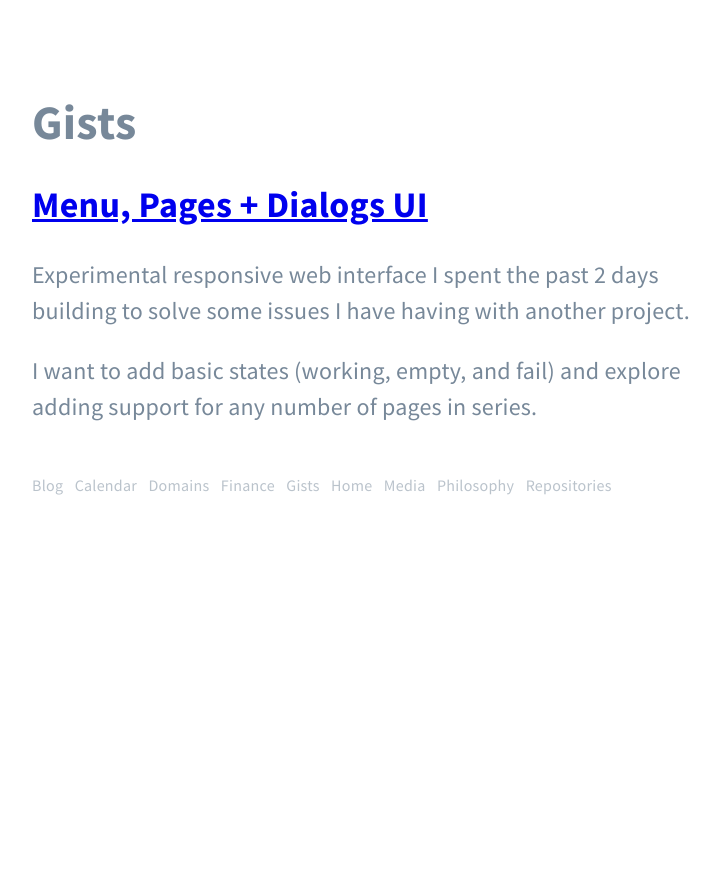
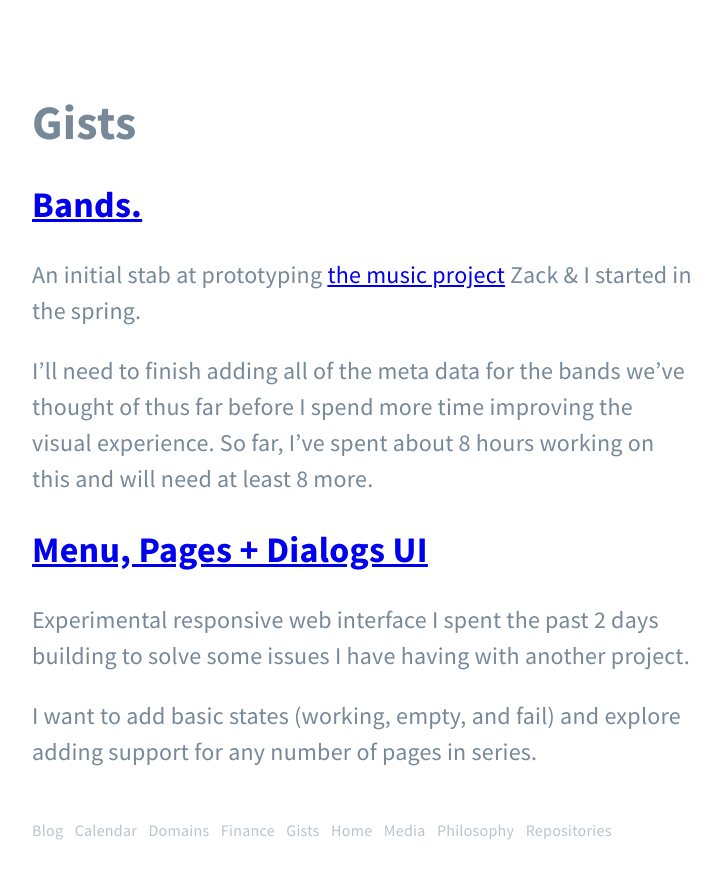
Before and after one commit to mattborn/mattborn-deprecated, a plain HTML site: page gists/index.html in a window 1280 px wide. Shown: the whole page, without its empty margins (278-999 px from the left). Before the commit the page ends 800 px from the top, so only its background shows below. Drawn offline with Linux system fonts and the light colour scheme.

Commit message:
Revision 13

```diff
--- a/gists/index.html
+++ b/gists/index.html
@@ -11,6 +11,9 @@
 	</head>
 	<body class="gists">
 		<h1 id="gists">Gists</h1>
+<h2 id="-bands-http-bl-ocks-org-mattborn-6351a34d29250ecd4519-"><a href="http://bl.ocks.org/mattborn/6351a34d29250ecd4519">Bands.</a></h2>
+<p>An initial stab at prototyping <a href="http://mattborn.github.io/media/#music">the music project</a> Zack &amp; I started in the spring.</p>
+<p>I’ll need to finish adding all of the meta data for the bands we’ve thought of thus far before I spend more time improving the visual experience. So far, I’ve spent about 8 hours working on this and will need at least 8 more.</p>
 <h2 id="-menu-pages-dialogs-ui-http-bl-ocks-org-mattborn-251d5e9fa2ac422b1940-"><a href="http://bl.ocks.org/mattborn/251d5e9fa2ac422b1940">Menu, Pages + Dialogs UI</a></h2>
 <p>Experimental responsive web interface I spent the past 2 days building to solve some issues I have having with another project.</p>
 <p>I want to add basic states (working, empty, and fail) and explore adding support for any number of pages in series.</p>
```
